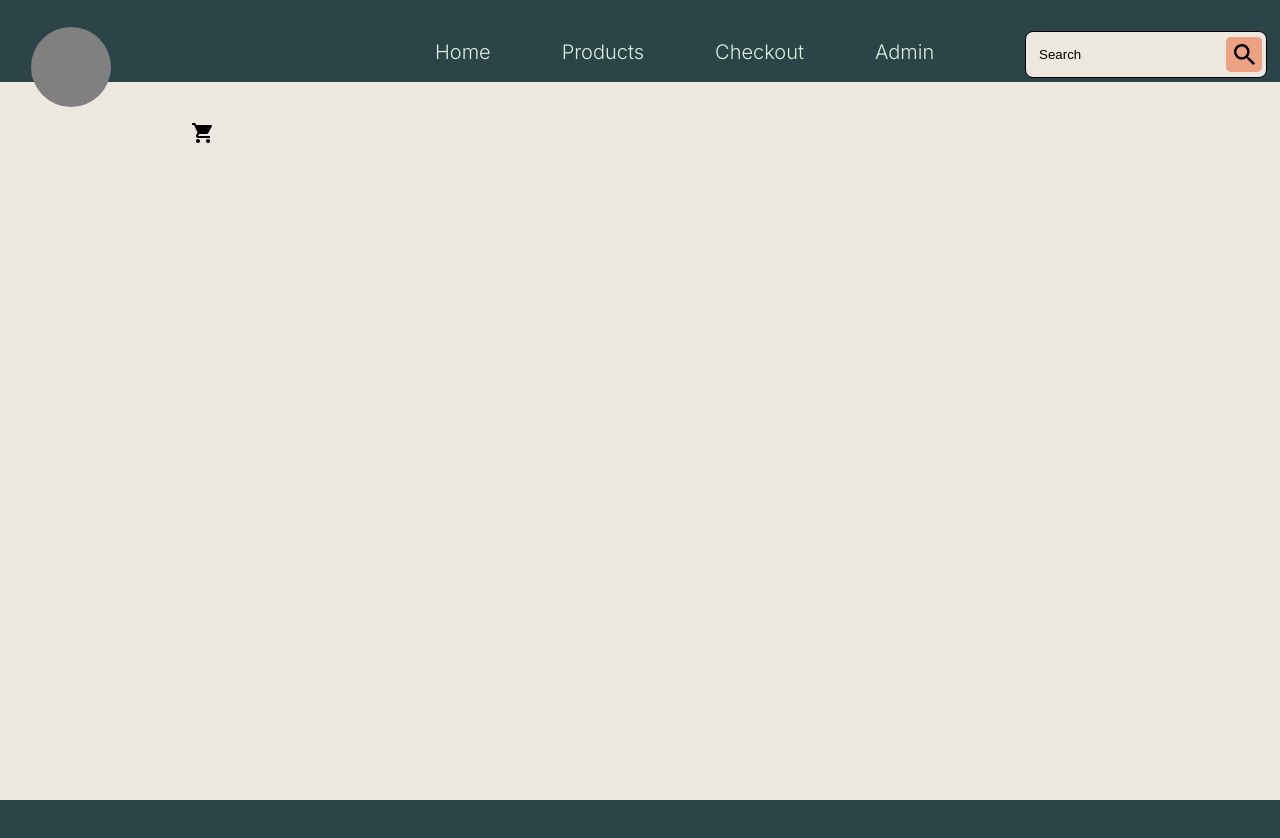
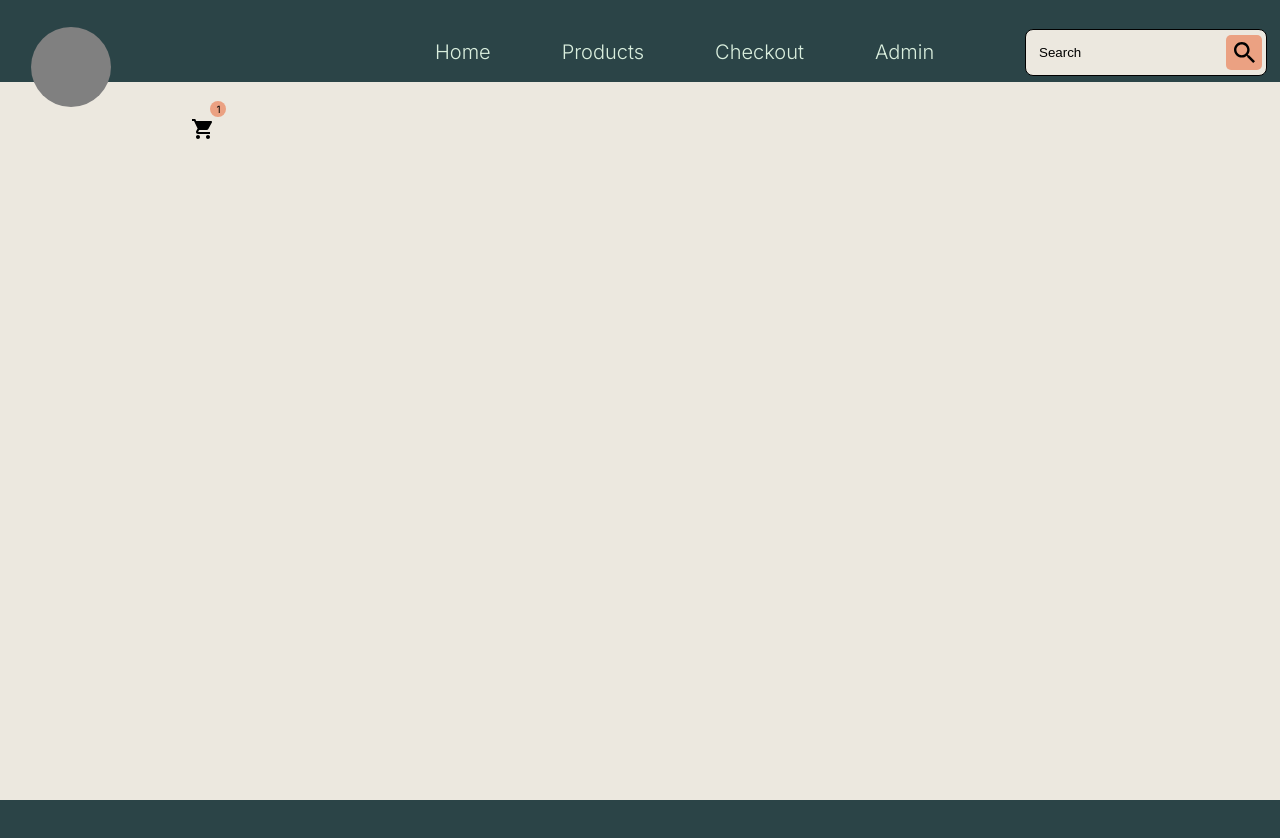
Before and after one commit to Tsebo200/Oilixate, a React (Create React App) app in the folder client/: page /Admin in a window 1280 px wide. Shown: the top 838 px of the page. Built offline with nearby package versions, Linux system fonts and the light colour scheme.

Commit message:
Nav-bar Complete

```diff
--- a/client/src/components/Navigation.js
+++ b/client/src/components/Navigation.js
@@ -14,7 +14,9 @@ const Navigation = () => {
             <input type={"text"} placeholder={'Search'} className="search-box"></input>
             <button className="search-btn"></button>
             <div className="shopping-cart-modal"></div>
-            <div className="numb-items"></div>
+            <div className="numb-items">
+                <p className="one-item">1</p>
+            </div>
         </div>
         </div>
         </>
--- a/client/src/index.css
+++ b/client/src/index.css
@@ -455,13 +455,13 @@ html, body, p, li, ul, h1{
 }
 
 .nav-admin:hover{
-  color: #2B4447;
+  color: #FFFFFF;
 }
 
 .search-box{
   width: 225px;
   height: 43px;
-  margin-top: 31px;
+  margin-top: 29px;
   margin-left: 91px;
   padding-left: 1%;
   background: #ECE8DF;
@@ -478,7 +478,7 @@ html, body, p, li, ul, h1{
   border-style: none;
   width: 36px;
   height: 35px;
-  margin-top: 37px;
+  margin-top: 35px;
   margin-left: -41px;
   background: #EBA182;
   border-radius: 5px;
@@ -492,7 +492,7 @@ html, body, p, li, ul, h1{
 .shopping-cart-modal{
   width: 35px;
   height: 35px;
-  margin-top: 35px;
+  margin-top: 33px;
   margin-left: 74px;
   background: #ECE8DF;
   background-image: url("../src/assets/Trolley.svg");
@@ -506,4 +506,18 @@ html, body, p, li, ul, h1{
 .numb-items{
   width: 16px;
   height: 16px;
+  margin-top: 25px;
+  margin-left: -10px;
+  background:#EBA182;
+  border-radius: 100%;
+  float: left;
 }
+
+.one-item{
+  font-family: 'Inter';
+  font-weight: 400;
+  margin-left: 1px;
+  margin-top: 2px;
+  font-size: 10px;
+  color: #000000;
+}
```
